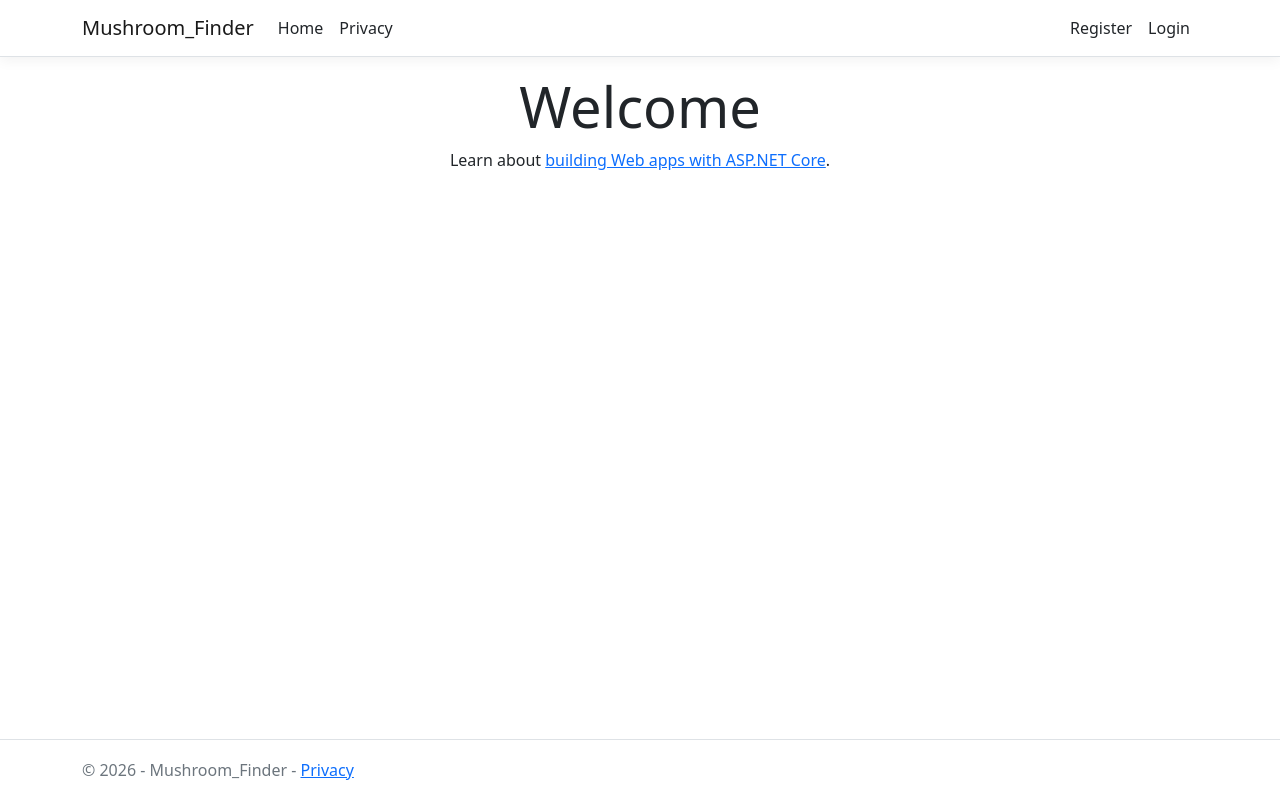
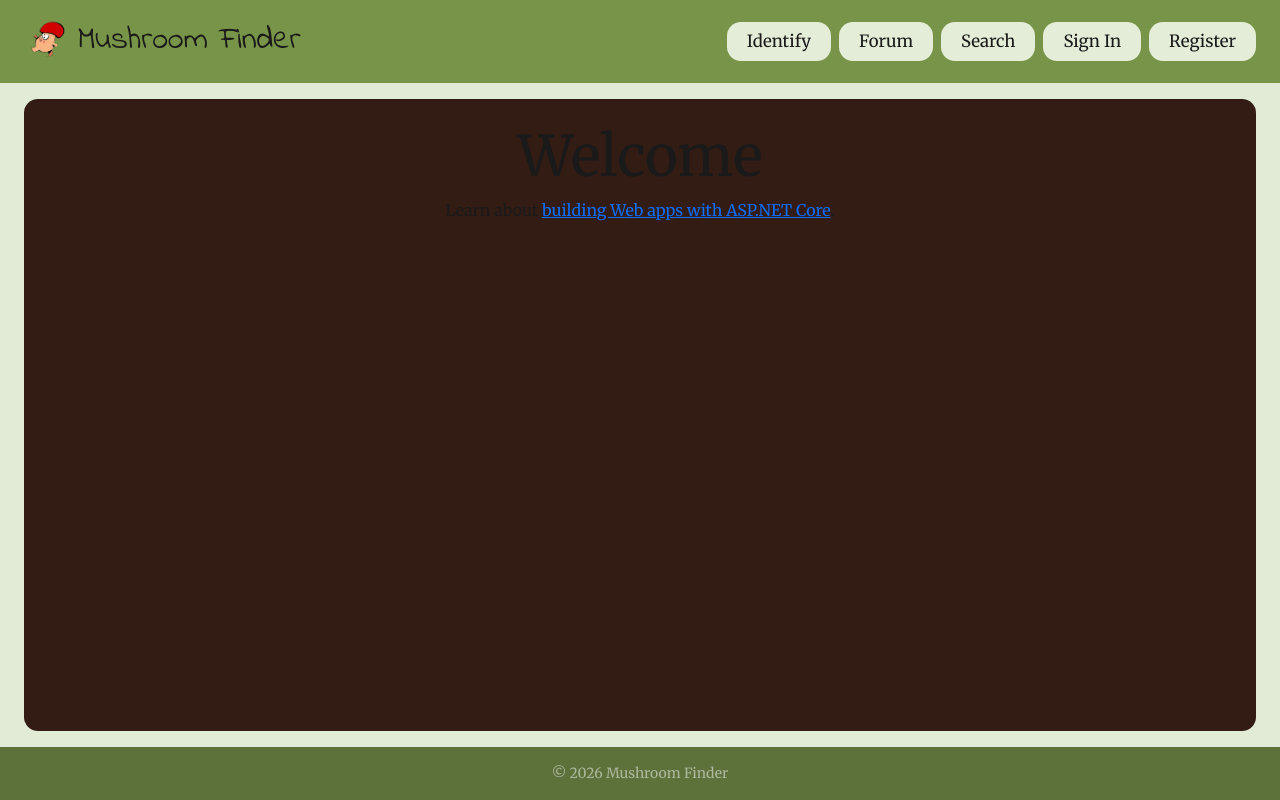
Before and after one commit to Annapoorna-Nair/Mushroom_Finder, an ASP.NET Core app: page / in a window 1280 px wide. Run offline with ASP.NET Core 8, Linux system fonts and the light colour scheme; style sheets or scripts are compiled from the project's sources; some libraries are stand-ins or nearby versions.

Commit message:
_Layout and site.css changed
New pages created

```diff
--- /dev/null
+++ b/Mushroom_Finder/Pages/Forum_cs.cshtml
@@ -0,0 +1,4 @@
+@page
+@model Mushroom_Finder.Pages.Forum_csModel
+@{
+}
--- /dev/null
+++ b/Mushroom_Finder/Pages/Search_cs.cshtml
@@ -0,0 +1,4 @@
+@page
+@model Mushroom_Finder.Pages.Search_csModel
+@{
+}
--- a/Mushroom_Finder/Pages/Shared/_Layout.cshtml
+++ b/Mushroom_Finder/Pages/Shared/_Layout.cshtml
@@ -3,50 +3,67 @@
 <head>
     <meta charset="utf-8" />
     <meta name="viewport" content="width=device-width, initial-scale=1.0" />
-    <title>@ViewData["Title"] - Mushroom_Finder</title>
+    <title>@ViewData["Title"] - Mushroom Finder</title>
+
+    <!-- Google Fonts: Handwritten logo font + Classic serif -->
+    <link rel="preconnect" href="https://fonts.googleapis.com">
+    <link rel="preconnect" href="https://fonts.gstatic.com" crossorigin>
+    <link href="https://fonts.googleapis.com/css2?family=Indie+Flower&family=Merriweather:wght@400;700&display=swap" rel="stylesheet">
+
+    <!-- Bootstrap 5 & Custom Styles -->
     <link rel="stylesheet" href="~/lib/bootstrap/dist/css/bootstrap.min.css" />
     <link rel="stylesheet" href="~/css/site.css" asp-append-version="true" />
-    <link rel="stylesheet" href="~/Mushroom_Finder.styles.css" asp-append-version="true" />
 </head>
-<body>
-    <header>
-        <nav class="navbar navbar-expand-sm navbar-toggleable-sm navbar-light bg-white border-bottom box-shadow mb-3">
-            <div class="container">
-                <a class="navbar-brand" asp-area="" asp-page="/Index">Mushroom_Finder</a>
-                <button class="navbar-toggler" type="button" data-bs-toggle="collapse" data-bs-target=".navbar-collapse" aria-controls="navbarSupportedContent"
-                        aria-expanded="false" aria-label="Toggle navigation">
+<body class="d-flex flex-column min-vh-100">
+    <header class="mf-navbar">
+        <nav class="navbar navbar-expand-lg">
+            <div class="container-fluid px-3 px-md-4">
+                <a class="navbar-brand d-flex align-items-center gap-2" asp-page="/Identify">
+                    <img src="~/images/logo.PNG" alt="Mushroom Finder Logo" class="mf-logo" />
+                    <span class="mf-brand-text">Mushroom Finder</span>
+                </a>
+
+                <button class="navbar-toggler" type="button" data-bs-toggle="collapse" data-bs-target="#mainNav"
+                        aria-controls="mainNav" aria-expanded="false" aria-label="Toggle navigation">
                     <span class="navbar-toggler-icon"></span>
                 </button>
-                <div class="navbar-collapse collapse d-sm-inline-flex justify-content-between">
-                    <ul class="navbar-nav flex-grow-1">
+
+                <div class="collapse navbar-collapse justify-content-end" id="mainNav">
+                    <ul class="navbar-nav gap-2 mt-3 mt-lg-0">
                         <li class="nav-item">
-                            <a class="nav-link text-dark" asp-area="" asp-page="/Index">Home</a>
+                            <a class="nav-link mf-nav-pill" asp-page="/Identify">Identify</a>
                         </li>
                         <li class="nav-item">
-                            <a class="nav-link text-dark" asp-area="" asp-page="/Privacy">Privacy</a>
+                            <a class="nav-link mf-nav-pill" asp-page="/Forum">Forum</a>
+                        </li>
+                        <li class="nav-item">
+                            <a class="nav-link mf-nav-pill" asp-page="/Collection">Search</a>
+                        </li>
+                        <li class="nav-item">
+                            <a class="nav-link mf-nav-pill" asp-page="/SignIn">Sign In</a>
+                        </li>
+                        <li class="nav-item">
+                            <a class="nav-link mf-nav-pill" asp-page="/Register">Register</a>
                         </li>
                     </ul>
-                    <partial name="_LoginPartial" />
                 </div>
             </div>
         </nav>
     </header>
-    <div class="container">
-        <main role="main" class="pb-3">
+
+    <main class="container-fluid px-3 px-md-4 my-3 flex-grow-1 d-flex">
+        <div class="mf-board w-100 p-3 p-md-4">
             @RenderBody()
-        </main>
-    </div>
+        </div>
+    </main>
 
-    <footer class="border-top footer text-muted">
-        <div class="container">
-            &copy; 2026 - Mushroom_Finder - <a asp-area="" asp-page="/Privacy">Privacy</a>
+    <footer class="mf-footer mt-auto">
+        <div class="container-fluid px-4 py-3 text-center text-white-50 small">
+            &copy; @DateTime.Now.Year Mushroom Finder
         </div>
     </footer>
 
-    <script src="~/lib/jquery/dist/jquery.min.js"></script>
     <script src="~/lib/bootstrap/dist/js/bootstrap.bundle.min.js"></script>
-    <script src="~/js/site.js" asp-append-version="true"></script>
-
     @await RenderSectionAsync("Scripts", required: false)
 </body>
 </html>
--- /dev/null
+++ b/Mushroom_Finder/Pages/identify_cs.cshtml
@@ -0,0 +1,4 @@
+@page
+@model Mushroom_Finder.Pages.identify_csModel
+@{
+}
--- a/Mushroom_Finder/wwwroot/css/site.css
+++ b/Mushroom_Finder/wwwroot/css/site.css
@@ -1,22 +1,156 @@
-html {
-  font-size: 14px;
-}
-
-@media (min-width: 768px) {
-  html {
-    font-size: 16px;
-  }
-}
-
-.btn:focus, .btn:active:focus, .btn-link.nav-link:focus, .form-control:focus, .form-check-input:focus {
-  box-shadow: 0 0 0 0.1rem white, 0 0 0 0.25rem #258cfb;
-}
-
-html {
-  position: relative;
-  min-height: 100%;
+:root {
+    --mf-nav-olive: #789448;
+    --mf-footer-olive: #5d723b;
+    --mf-page-bg: #e2ebd5;
+    --mf-board-brown: #331c14;
+    --mf-card-cream: #fdf3dc;
+    --mf-pill-sage: #e4edd8;
+    --mf-btn-sage: #b9cba8;
+    --mf-btn-sage-hover: #a5bc91;
+    --mf-danger-pink: #ff8a9b;
+    --mf-text-dark: #1a1a1a;
 }
 
 body {
-  margin-bottom: 60px;
+    background-color: var(--mf-page-bg);
+    color: var(--mf-text-dark);
+    font-family: 'Merriweather', Georgia, serif;
 }
+
+/* Navbar */
+.mf-navbar {
+    background-color: var(--mf-nav-olive);
+    padding: 0.4rem 0;
+}
+
+.mf-logo {
+    height: 44px;
+    width: auto;
+    object-fit: contain;
+}
+
+.mf-brand-text {
+    font-family: 'Indie Flower', cursive;
+    font-size: 2rem;
+    color: var(--mf-text-dark);
+    line-height: 1;
+}
+
+.mf-nav-pill {
+    background-color: var(--mf-pill-sage);
+    color: var(--mf-text-dark) !important;
+    border-radius: 14px;
+    padding: 0.45rem 1.25rem !important;
+    font-size: 1.05rem;
+    text-align: center;
+    transition: background-color 0.2s ease, transform 0.15s ease;
+}
+
+    .mf-nav-pill:hover,
+    .mf-nav-pill:focus {
+        background-color: var(--mf-card-cream);
+        transform: translateY(-1px);
+    }
+
+/* Main Dark Brown Container */
+.mf-board {
+    background-color: var(--mf-board-brown);
+    border-radius: 14px;
+}
+
+/* Inner Cream Cards */
+.mf-card {
+    background-color: var(--mf-card-cream);
+    border-radius: 14px;
+    padding: 1.5rem;
+    height: 100%;
+}
+
+/* Form Inputs (Identify Page) */
+.mf-label {
+    font-size: 0.9rem;
+    margin-bottom: 0.25rem;
+    margin-left: 0.4rem;
+    color: var(--mf-text-dark);
+}
+
+.mf-input {
+    background-color: var(--mf-pill-sage);
+    border: 1.5px solid var(--mf-text-dark);
+    border-radius: 14px;
+    padding: 0.55rem 0.9rem;
+    font-size: 0.95rem;
+}
+
+    .mf-input:focus {
+        background-color: #eef5e5;
+        border-color: var(--mf-nav-olive);
+        box-shadow: 0 0 0 0.2rem rgba(120, 148, 72, 0.25);
+    }
+
+.mf-btn-search {
+    background-color: var(--mf-btn-sage);
+    color: var(--mf-text-dark);
+    border: none;
+    border-radius: 12px;
+    padding: 0.6rem 2rem;
+    font-size: 0.95rem;
+    transition: background-color 0.2s ease;
+}
+
+    .mf-btn-search:hover {
+        background-color: var(--mf-btn-sage-hover);
+        color: var(--mf-text-dark);
+    }
+
+/* Identify Result Card */
+.mf-result-img {
+    width: 100%;
+    max-height: 280px;
+    object-fit: cover;
+    border-radius: 6px;
+}
+
+.mf-species-title {
+    font-size: 2rem;
+    font-weight: 400;
+    margin-bottom: 0.15rem;
+}
+
+.mf-scientific-name {
+    font-size: 0.95rem;
+    font-style: italic;
+    margin-bottom: 1.25rem;
+}
+
+.mf-badge-poisonous {
+    background-color: var(--mf-danger-pink);
+    color: var(--mf-text-dark);
+    font-size: 1.5rem;
+    padding: 0.45rem 1.25rem;
+    border-radius: 12px;
+    display: block;
+    width: 100%;
+}
+
+.mf-badge-edible {
+    background-color: var(--mf-btn-sage);
+    color: var(--mf-text-dark);
+    font-size: 1.5rem;
+    padding: 0.45rem 1.25rem;
+    border-radius: 12px;
+    display: block;
+    width: 100%;
+}
+
+.mf-info-heading {
+    font-size: 1.45rem;
+    margin-top: 1.5rem;
+    margin-bottom: 0.75rem;
+}
+
+/* Footer */
+.mf-footer {
+    background-color: var(--mf-footer-olive);
+    min-height: 52px;
+}
```
Also changed, not shown: Mushroom_Finder/Pages/Forum_cs.cshtml.cs (added, +12 -0 lines), Mushroom_Finder/Pages/Search_cs.cshtml.cs (added, +12 -0 lines), Mushroom_Finder/Pages/identify_cs.cshtml.cs (added, +12 -0 lines), Mushroom_Finder/wwwroot/images/logo.PNG (added), 1 other file.
